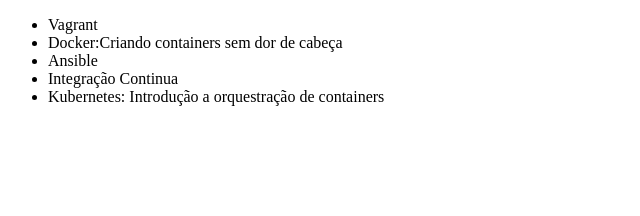
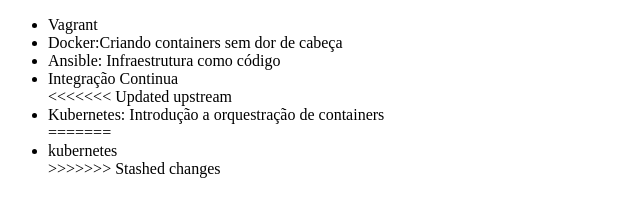
Before and after one commit to GustavoN28/novo-inicio, a plain HTML site: page index.html in a window 1280 px wide. Shown: the whole page, without its empty margins (0-640 px from the left). Drawn offline with Linux system fonts and the light colour scheme.

Commit message:
ALterando o nome do curso de Ansible

```diff
--- a/index.html
+++ b/index.html
@@ -8,9 +8,13 @@
     <ul>
         <li>Vagrant</li>
         <li>Docker:Criando containers sem dor de cabeça</li>
-        <li>Ansible</li>
+        <li>Ansible: Infraestrutura como código</li>
         <li>Integração Continua</li>
+<<<<<<< Updated upstream
         <li>Kubernetes: Introdução a orquestração de containers</li>
+=======
+        <li>kubernetes</li>
+>>>>>>> Stashed changes
     </ul>
 </body>
 </html>
```
